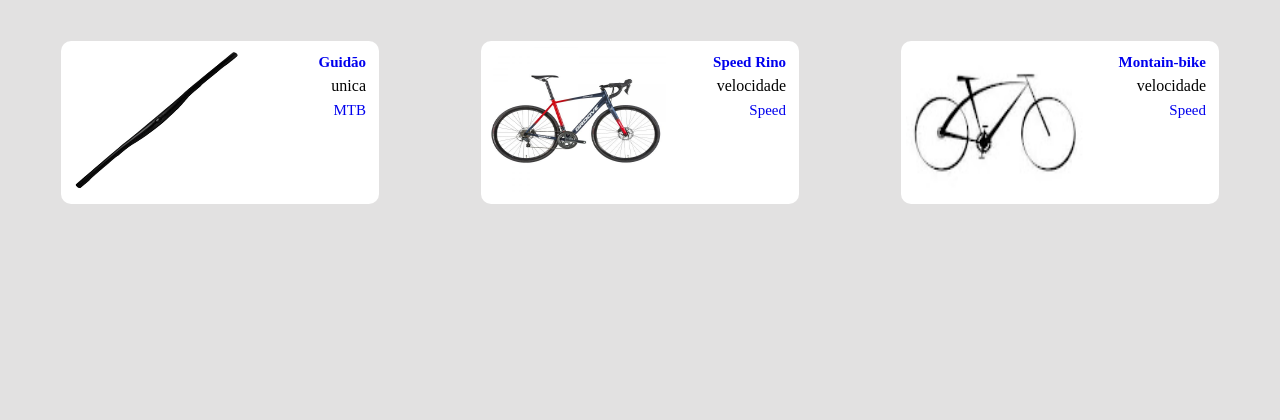
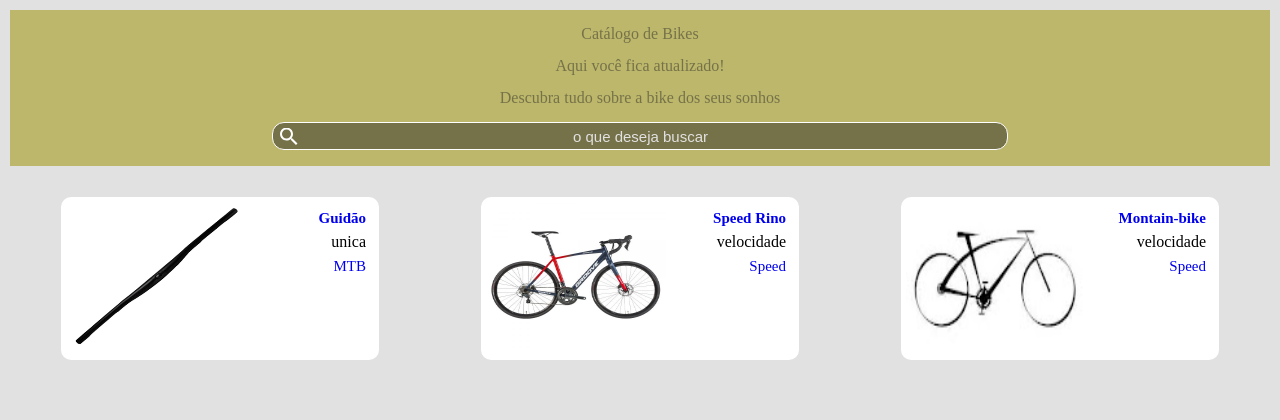
Before and after one commit to Elisp12/Alura-django, a Django app: page / in a window 1280 px wide. Shown: the part 49-469 px from the top of the page. Run offline with Django 5.2, Linux system fonts and the light colour scheme; data comes from the database, SQL or seed files in the repository.

Commit message:
área de busca no banner

```diff
--- a/static/css/base/banner.css
+++ b/static/css/base/banner.css
@@ -17,3 +17,31 @@
 .texto {
     padding-bottom: 1em;
 }
+
+.container_buscar {
+    width: 60%;
+    margin: auto;
+}
+
+.input_buscar {
+    width: 100%;
+    padding: 0.3em;
+
+    text-align: center;
+
+    font-size: 15px;
+    font-weight: 500;
+    color: var(--cinza-claro);
+    background-color: var(--dark-am);
+    border: 1px solid white;
+    border-radius: 12px;
+}
+
+.input_buscar::placeholder {
+    background-image: url(/static/css/base/media/Lupa.svg);
+    background-repeat: no-repeat;
+    padding-left: 1em;
+    background-color: var(--dark-am);
+    color: var(--cinza-claro);
+    background-position: 0.2em;
+}
--- /dev/null
+++ b/templates/base/banner.html
@@ -0,0 +1,15 @@
+<section class="banner">
+    <h2 class="titulo_banner">
+        Catálogo de Bikes
+    </h2>
+    <p class="banner_texto">
+        Aqui você fica atualizado!
+    </p>
+    <p class="texto"> Descubra tudo sobre a bike dos seus sonhos</p>
+    <section class="container_buscar">
+        <form action="{% url 'buscar_item' %}" method="post" class="formulario_buscar" >
+            {% csrf_token %}
+            <input type="search" name="buscar" id="buscar" placeholder="o que deseja buscar" class="input_buscar">
+        </form>
+    </section>
+</section>
--- /dev/null
+++ b/templates/peca/buscar_item.html
@@ -0,0 +1,5 @@
+{% extends 'index.html' %}
+
+{% block content %}
+    <h1>helloworld</h1>
+{% endblock %}
--- a/templates/peca/lista_peca.html
+++ b/templates/peca/lista_peca.html
@@ -2,6 +2,7 @@
 
 {% block content %}
     <div class="container__cards">
+    {% include 'base/banner.html' %}
 
         <div class="container_card">
             {% if lista_peca %} <!-- condicao para cards, caso não tenha cards -->
```
Also changed, not shown: static/css/base/media/Lupa.svg (added), templates/index.html (line endings or trailing spaces).
